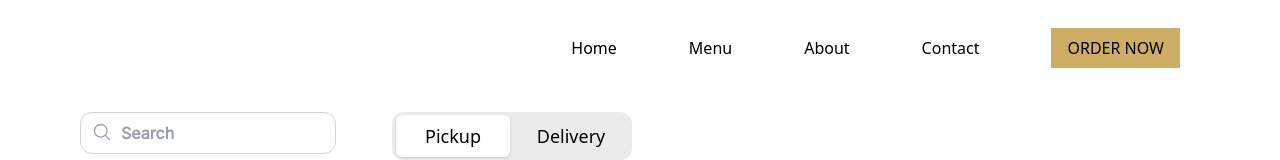
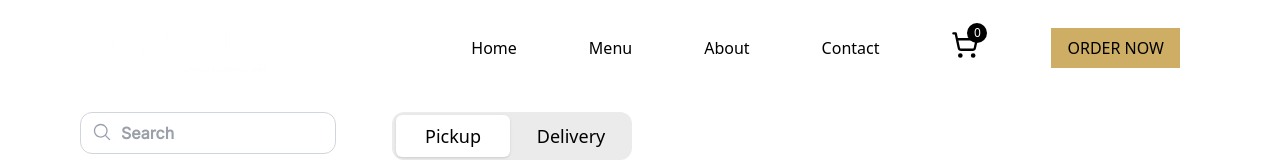
Before and after one commit to Jithin7777/restaurant-app-testing, a Next.js app: page /menu in a window 1280 px wide. Shown: the top 160 px of the page. Built offline with nearby package versions, Linux system fonts and the light colour scheme; a web font is replaced by a local one.

Commit message:
Update CartSheet and Navbar components to show cart badge with zero count

```diff
--- a/src/components/Navbar/CartSheet.tsx
+++ b/src/components/Navbar/CartSheet.tsx
@@ -18,7 +18,6 @@ import {
 import { Tabs, TabsList, TabsTrigger } from "@/components/ui/tabs";
 import { Button } from "../ui/button";
 import { useCart } from "@/context/CartContext";
-
 
 interface CartSheetProps {
   isOpen: boolean;
@@ -82,11 +81,9 @@ const CartSheet: React.FC<CartSheetProps> = ({ isOpen, setIsOpen }) => {
         <SheetTrigger>
           <div className="relative">
             <ShoppingCart className="h-7 w-7" />
-            {totalCartCount > 0 && (
-              <span className="absolute -top-2 -right-2 flex h-5 w-5 items-center justify-center rounded-full bg-black  text-xs text-white">
+            <span className="absolute -top-2 -right-2 flex h-5 w-5 items-center justify-center rounded-full bg-black text-xs text-white">
               {totalCartCount}
             </span>
-            )}
           </div>
         </SheetTrigger>{" "}
       </div>
@@ -266,7 +263,12 @@ const CartSheet: React.FC<CartSheetProps> = ({ isOpen, setIsOpen }) => {
               <p className="text-gray-600">Metro Pizza - Tropicana</p>
             </div>
           </div>
-          {cartItems.map((cartItem, index) => {
+          {cartItems.length === 0 ? (
+            <div className="py-10 text-center text-base text-gray-600">
+              Your cart is empty.
+            </div>
+          ) : (
+            cartItems.map((cartItem, index) => {
               const mainItemPrice = parseFloat(cartItem.item.price);
               const itemTotal = mainItemPrice * cartItem.quantity;
 
@@ -399,7 +401,8 @@ const CartSheet: React.FC<CartSheetProps> = ({ isOpen, setIsOpen }) => {
                   })}
                 </div>
               );
-          })}{" "}
+            })
+          )}
         </div>
 
         <div
--- a/src/components/Navbar/Navbar.tsx
+++ b/src/components/Navbar/Navbar.tsx
@@ -3,24 +3,26 @@
 import Image from "next/image";
 import React, { useState } from "react";
 import { usePathname } from "next/navigation";
-import MobileCartButton from "../MobileCartButton";
+import CartSheet from "./CartSheet";
 
 const Navbar = () => {
   const [isSidebarOpen, setIsSidebarOpen] = useState(false);
+  const [isCartOpen, setIsCartOpen] = useState(false);
   const pathname = usePathname();
 
   const handleSidebarToggle = () => {
     setIsSidebarOpen(!isSidebarOpen);
   };
 
-    // Decide text color based on pathname
   const isMenuPage = pathname === "/menu";
   const textColor = isMenuPage ? "text-black" : "text-white";
 
   return (
     <nav className="fixed -top-10 left-0 z-50 flex w-full items-center justify-between bg-transparent px-5">
       {/* Logo */}
-  <div className={`relative ${isMenuPage ? "h-40 w-40 md:h-44 md:w-44" : "h-40 w-40 md:h-60 md:w-60"} md:ml-20`}>
+      <div
+        className={`relative ${isMenuPage ? "h-40 w-40 md:h-44 md:w-44" : "h-40 w-40 md:h-60 md:w-60"} md:ml-20`}
+      >
         <Image
           src="/images/nav/logo.png"
           alt="Logo"
@@ -45,9 +47,14 @@ import MobileCartButton from "../MobileCartButton";
           Contact
         </Link>
 
-      {isMenuPage && <MobileCartButton />}
+        {isMenuPage && (
+          <CartSheet isOpen={isCartOpen} setIsOpen={setIsCartOpen} />
+        )}
 
-          <Link href='/menu' className="rounded-none bg-[#CDAE64] px-4 py-2 text-black hover:opacity-90 md:mr-20">
+        <Link
+          href="/menu"
+          className="rounded-none bg-[#CDAE64] px-4 py-2 text-black hover:opacity-90 md:mr-20"
+        >
           ORDER NOW
         </Link>
       </div>
@@ -119,8 +126,7 @@ import MobileCartButton from "../MobileCartButton";
             >
               {path === "/"
                 ? "Home"
-                  : path.replace("/", "").charAt(0).toUpperCase() +
-                    path.slice(2)}
+                : path.replace("/", "").charAt(0).toUpperCase() + path.slice(2)}
             </Link>
           ))}
 
@@ -134,8 +140,12 @@ import MobileCartButton from "../MobileCartButton";
                  <CartSheet />
               </Link>
             )}
+
+
  */}
-            <Link href='/menu'
+
+          <Link
+            href="/menu"
             className="mt-4 rounded-none bg-[#CDAE64] px-4 py-2 text-black hover:opacity-90"
             onClick={handleSidebarToggle}
           >
```
Lines whose indentation alone changed are shown as unchanged.
